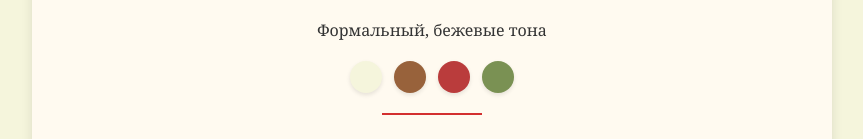
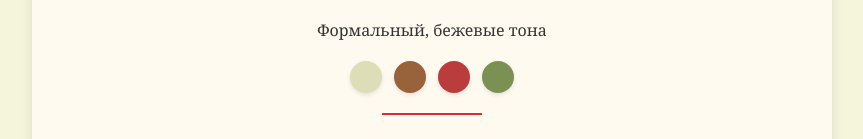
Before and after one commit to 9kaluga/wedding, a React (Vite) app: page / in a window 1280 px wide. Shown: the part 782-921 px from the top of the page, without its empty margins (208-1071 px from the left). Built offline with nearby package versions, Linux system fonts and the light colour scheme.

Commit message:
feat(16): изменен цвет бежевый

```diff
--- a/src/components/WeddingCard.tsx
+++ b/src/components/WeddingCard.tsx
@@ -47,7 +47,7 @@ const WeddingCard: React.FC = () => {
               <div className="color-swatches">
                 <div
                   className="color-swatch"
-                  style={{ backgroundColor: "#f5f5dc" }}
+                  style={{ backgroundColor: "#ddddb7ff" }}
                   title="Бежевый"
                 ></div>
                 <div
```
